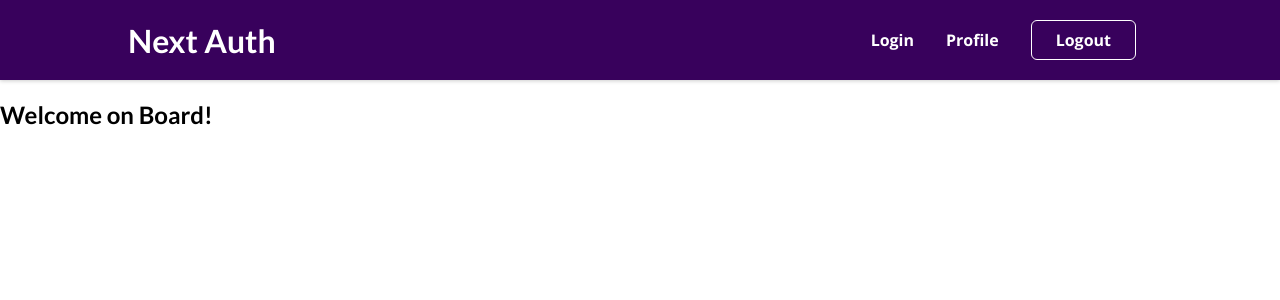
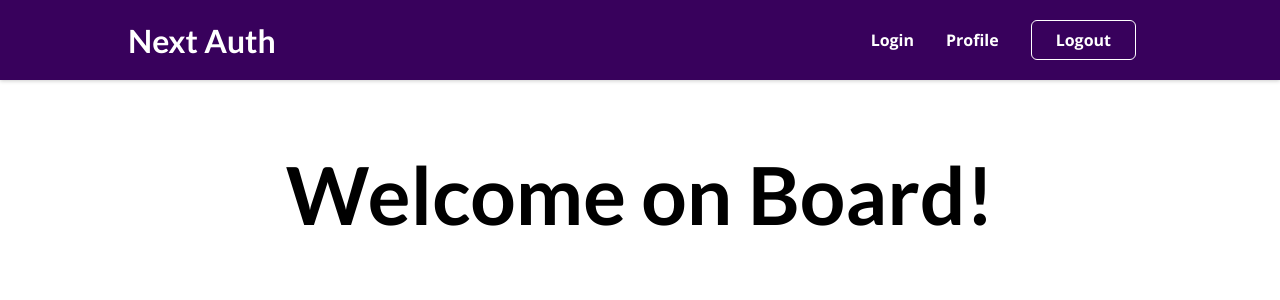
Before and after one commit to yousef-bigdeli/next-auth, a Next.js app: page / in a window 1280 px wide. Shown: the top 300 px of the page. Built offline with nearby package versions, Linux system fonts and the light colour scheme.

Commit message:
Add home page content

```diff
--- /dev/null
+++ b/components/starting-page/starting-page.js
@@ -0,0 +1,13 @@
+import classes from './starting-page.module.css';
+
+function StartingPageContent() {
+  // Show Link to Login page if NOT auth
+
+  return (
+    <section className={classes.starting}>
+      <h1>Welcome on Board!</h1>
+    </section>
+  );
+}
+
+export default StartingPageContent;
--- /dev/null
+++ b/components/starting-page/starting-page.module.css
@@ -0,0 +1,8 @@
+.starting {
+  margin: 3rem auto;
+  text-align: center;
+}
+
+.starting h1 {
+  font-size: 5rem;
+}
--- a/pages/index.js
+++ b/pages/index.js
@@ -1,9 +1,7 @@
+import StartingPageContent from "@/components/starting-page/starting-page";
+
 function HomePage() {
-  return (
-    <section>
-      <h1>Welcome on Board!</h1>
-    </section>
-  );
+  return <StartingPageContent />;
 }
 
 export default HomePage;
```
